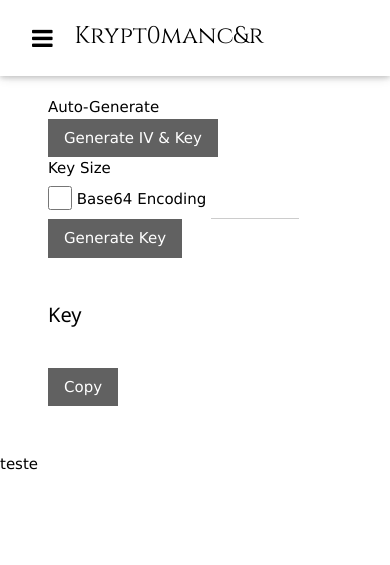
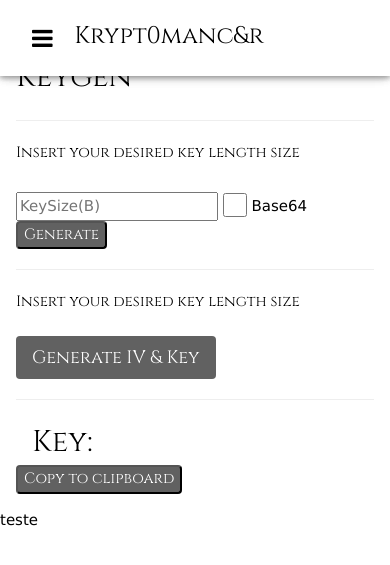
Before and after one commit to hoakbuilds/kryptomancer, a Python web app: template templates/password_gen.html in a window 390 px wide. Shown: the top 565 px of the page. Run offline with Jinja, Linux system fonts and the light colour scheme; the template is opened without the code that fills it, so the values that code supplies are empty.

Commit message:
menu totalmente responsivo e primeira versão do keygen

```diff
--- a/templates/base.html
+++ b/templates/base.html
@@ -10,10 +10,19 @@
     </head>
     <body id="body" onresize="body_width()">
 
+
         {% include 'nav.html' %}
+            <div class="w3-overlay w3-hide-large w3-animate-opacity" onclick="w3_close()" style="cursor:pointer" id="myOverlay"></div>
+            <div class="w3-main" style="margin-left:300px;">
+            <div id="myTop" class="w3-container w3-top w3-theme w3-large w3-hide-large w3-white w3-card">
+                <p><i class="fa fa-bars w3-button w3-white w3-hide-large w3-xlarge" onclick="w3_open()"></i>
+                <span id="myIntro" class="w3-cinzel w3-xlarge" >Krypt0manc&r </span></p>
+            </div>
             {% block content %}
             {% endblock %}
+            </div>
             <p id="teste">teste</p>
+            </body>
 
     </body>
 
--- a/templates/password_gen.html
+++ b/templates/password_gen.html
@@ -2,41 +2,106 @@
 
 {% block content %}
 
+<!-- <div class="w3-container" style="padding:32px">
 
-<div class="w3-container">
-    <h2 class="w3"> Pseudo Random Keygen </h2>
+        <h2>What is W3.CSS?</h2>
+
+        <p>W3.CSS is a modern CSS framework with built-in responsiveness:</p>
+
+        <ul class="w3-leftbar w3-theme-border" style="list-style:none">
+         <li>Smaller and faster than other CSS frameworks.</li>
+         <li>Easier to learn, and easier to use than other CSS frameworks.</li>
+         <li>Uses standard CSS only (No jQuery or JavaScript library).</li>
+         <li>Speeds up mobile HTML apps.</li>
+         <li>Provides CSS equality for all devices. PC, laptop, tablet, and mobile:</li>
+        </ul>
+        <br>
+        <img src="img_responsive.png" style="width:100%" alt="Responsive">
+
+        <hr>
+        <h2>W3.CSS is Free</h2>
+        <p>W3.CSS is free to use. No license is necessary.</p>
+
+        <hr>
+        <h2>Easy to Use</h2>
+        <div class="w3-container w3-sand w3-leftbar">
+        <p><i>Make it as simple as possible, but not simpler.</i><br>
+        Albert Einstein</p>
+        </div>
+
+        <hr>
+        <h2>W3.CSS Web Site Templates</h2>
+
+        <p>We have created some responsive W3CSS templates for you to use.</p>
+        <p>You are free to modify, save, share, use or do whatever you want with them:</p>
+
+
+        <div class="w3-panel w3-light-grey w3-padding-16 w3-card">
+        <h3 class="w3-center">Band Template</h3>
+        <div class="w3-content" style="max-width:800px">
+        <a href="tryw3css_templates_band.htm" target="_blank"  title="Band Demo"><img src="img_temp_band.jpg" style="width:98%;margin:20px 0" alt="Band Template"></a><br>
+        <div class="w3-row">
+          <div class="w3-col m6">
+            <a href="tryw3css_templates_band.htm" target="_blank" class="w3-button w3-padding-large w3-dark-grey" style="width:98.5%">Demo</a>
+          </div>
+          <div class="w3-col m6">
+            <a href="w3css_templates.asp" class="w3-button w3-padding-large w3-dark-grey" style="width:98.5%">More Templates »</a>
+          </div>
+        </div>
+</div> -->
+
+
+<!-----------caralhooooooooooooooooooooooooooooooo------------------->
+
+<div class="w3-container w3-content">
+    <h2 class="w3-cinzel"> Pseudo Random Keygen </h2>
     <hr>
-    <div class="w3-container w3-left">
-        <div class="w3-container">
-            <span class="w3">Auto-Generate</span><br>
-            <a href="{{ url_for('routes.generate') }}" class="w3-btn w3-dark-grey">Generate IV & Key</a>
-            </br>
-            <span>Key Size</span>
-            <form action='/generate' name="generate" method=post>
-                <input class="w3-check" name="base64_encoding" type="checkbox">
-                <label>Base64 Encoding</label>
-                <input type=text name=size class="w3-input" style="width: 30%; display: inline;"><input type=submit value='Generate Key' class="w3-btn w3-dark-grey" >
-            </form>
-        </div>
-    </div>
-    <div class="w3-container">
-        {% if data.iv %}
-            <div class="w3-panel w3-padding-16 w3-left">
-                <h4 class="w3">IV</h4>
-                <p id="span_iv" class="w3 word-wrapper">{{ data.iv }}</p>
-                <br>
-                <button id="iv_out_tooltip" onclick="clipboard(0)" onmouseout="outFunc(0)" class="w3-btn w3-dark-grey">Copy</button>
+
+    <span class="w3-cinzel">Insert your desired key length size</span>
+    <br>
+    <br>
+
+    <form class="example" action="/generate" name="generate" method=post>
+        <input type="text" placeholder="KeySize(B)" name="size">
+        <label>
+        <input class="w3-check" name="base64_encoding" type="checkbox">
+        Base64</label>
+        <br>
+        <button type="submit" value='Generate Key' class=" w3-dark-grey w3-round w3-cinzel">Generate</button>
+    </form>
+    <hr>
+    <span class="w3-cinzel">Insert your desired key length size</span>
+    <br>
+    <br>
+    <a href="{{ url_for('routes.generate') }}" class="w3-btn w3-dark-grey w3-round w3-cinzel w3-large">Generate IV & Key</a>
+    <hr>
+
+
+            {% if data.iv %}
+            <div class="w3-container w3-row-cell">
+            <h2 class="w3-cinzel w3-cell">IV: </h2>
+            <p id="span_iv" class="word-wrapper w3-cell">{{ data.iv }}</p>
             </div>
-        {% endif %}
-        <div class="w3-panel w3-padding-16 w3-left">
-            <h4 class="w3">Key</h4>
-            <p id="span_key" class="w3 word-wrapper">{{ data.key }}</p>
+
+            <button id="iv_out_tooltip" onclick="clipboard(0)" onmouseout="outFunc(0)" class="w3-dark-grey w3-round w3-cinzel">Copy to clipboard</button>
             <br>
-            <button id="key_out_tooltip"onclick="clipboard(1)" onmouseout="outFunc(1)" class="w3-btn w3-dark-grey">Copy</button>
-        </div>
-    </div>
+
+            {% endif %}
+
+            <div class="w3-container w3-row-cell w3-margin-top">
+            <h2 class="w3-cinzel w3-cell">Key: </h2>
+            <p id="span_key" class="w3-cell word-wrapper">{{ data.key }}</p>
+            </div>
+            <button id="key_out_tooltip"onclick="clipboard(1)" onmouseout="outFunc(1)" class="w3-dark-grey w3-round w3-cinzel">Copy to clipboard</button>
+
+
+
 
 </div>
+
+
+
+
 
 <script>
 function clipboard(element_name) {
@@ -63,7 +128,7 @@ function clipboard(element_name) {
         textArea.remove();
 
         var tooltip = document.getElementById("key_out_tooltip");
-        tooltip.innerHTML = "Copied to clipboard.";
+        tooltip.innerHTML = "Copied to clipboard";
     }
 
 }
@@ -72,10 +137,10 @@ function clipboard(element_name) {
 function outFunc(element_name) {
     if(element_name == '0'){
         var tooltip = document.getElementById("iv_out_tooltip");
-        tooltip.innerHTML = "Copy";
+        tooltip.innerHTML = "Copy to clipboard";
     }else{
         var tooltip = document.getElementById("key_out_tooltip");
-        tooltip.innerHTML = "Copy";
+        tooltip.innerHTML = "Copy to clipboard";
     }
 }
 
```
